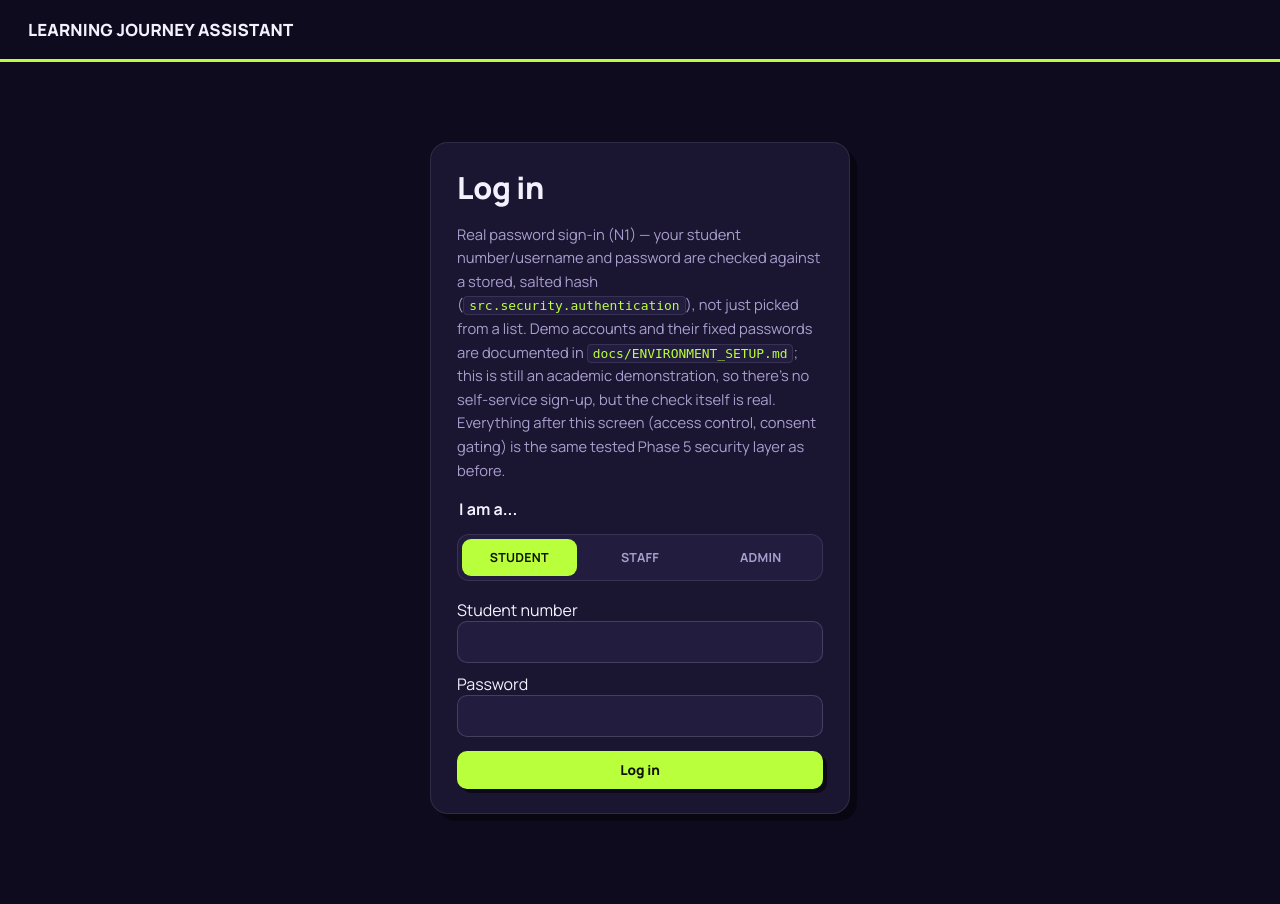
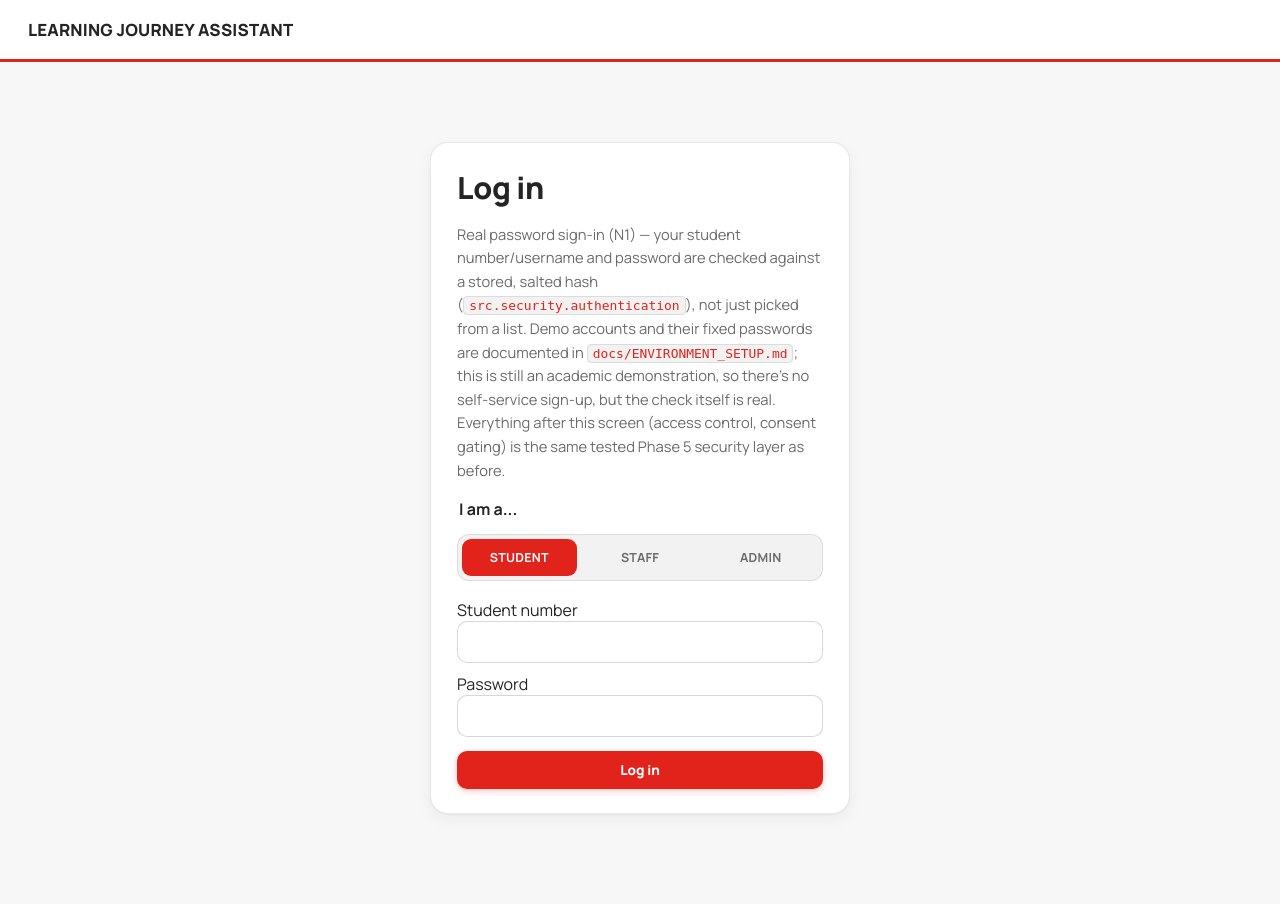
Before and after one commit to Kartik0219/learning-journey-assistant, a Flask app: page /login in a window 1280 px wide. Run offline with Flask 3, Linux system fonts and the light colour scheme; some web fonts are replaced.

Commit message:
Refactor CSS variables and styles in base.html
Updated color variables and styles for improved UI appearance.

```diff
--- a/src/deliver/templates/base.html
+++ b/src/deliver/templates/base.html
@@ -8,21 +8,21 @@
   <link href="https://fonts.googleapis.com/css2?family=Unbounded:wght@600;700;800;900&family=Manrope:wght@400;500;600;700;800&display=swap" rel="stylesheet">
   <style>
     :root {
-      --bg: #0f0b1f;
-      --surface: #1a1530;
-      --surface-2: #221c3f;
-      --ring-hole: #1a1530;
-      --border: rgba(244,241,255,0.10);
-      --border-strong: rgba(244,241,255,0.16);
-      --ink: #f4f1ff;
-      --muted: #a99fce;
-      --accent: #baff3c;
-      --accent-ink: #0f1400;
-      --violet: #8f6bff;
-      --pink: #ff4fa3;
-      --good: #baff3c;
-      --warn: #ffb545;
-      --bad: #ff5c7c;
+      --bg: #f7f7f8;
+      --surface: #ffffff;
+      --surface-2: #f2f2f3;
+      --ring-hole: #ffffff;
+      --border: rgba(36,36,36,0.10);
+      --border-strong: rgba(36,36,36,0.18);
+      --ink: #242424;
+      --muted: #6b6b6b;
+      --accent: #e2231b;
+      --accent-ink: #ffffff;
+      --violet: #7a3ff2;
+      --pink: #b3164f;
+      --good: #1e7d3c;
+      --warn: #b5760a;
+      --bad: #e2231b;
       --font-display: 'Unbounded', 'Manrope', -apple-system, "Segoe UI", Calibri, Arial, sans-serif;
       --font: 'Manrope', -apple-system, "Segoe UI", Calibri, Arial, sans-serif;
     }
@@ -35,7 +35,7 @@
       -webkit-font-smoothing: antialiased;
     }
     header.top {
-      background: var(--bg);
+      background: var(--surface);
       border-bottom: 3px solid var(--accent);
       padding: 18px 28px;
       display: flex;
@@ -67,8 +67,22 @@
       border-radius: 18px;
       padding: 24px 26px;
       margin-bottom: 20px;
-      box-shadow: 7px 7px 0 rgba(0,0,0,0.45);
+      box-shadow: 0 1px 2px rgba(36,36,36,0.04), 0 6px 16px rgba(36,36,36,0.05);
     }
+    .disclaimer {
+      display: flex;
+      align-items: flex-start;
+      gap: 10px;
+      background: #fdf1f0;
+      border: 1.5px solid rgba(226,35,27,0.22);
+      border-radius: 14px;
+      padding: 12px 16px;
+      margin-bottom: 20px;
+      font-size: 0.86rem;
+      line-height: 1.55;
+      color: var(--ink);
+    }
+    .disclaimer strong { color: var(--accent); }
     h1 {
       font-family: var(--font-display);
       font-weight: 800;
@@ -91,14 +105,13 @@
     .stat-tile {
       background: var(--surface); border: 1.5px solid var(--border); border-radius: 16px;
       padding: 18px 18px; display: flex; flex-direction: column; gap: 4px;
-      box-shadow: 5px 5px 0 rgba(0,0,0,0.4);
+      box-shadow: 0 1px 2px rgba(36,36,36,0.04), 0 4px 12px rgba(36,36,36,0.05);
     }
     .stat-value {
       font-family: var(--font-display); font-weight: 800; font-size: 2rem; color: var(--accent);
       font-variant-numeric: tabular-nums; line-height: 1;
-      text-shadow: 0 0 18px rgba(186,255,60,0.35);
     }
-    .stat-tile.warn .stat-value { color: var(--warn); text-shadow: 0 0 18px rgba(255,181,69,0.35); }
+    .stat-tile.warn .stat-value { color: var(--warn); }
     .stat-label { font-size: 0.72rem; color: var(--muted); font-weight: 700; text-transform: uppercase; letter-spacing: 0.06em; }
 
     .ring {
@@ -109,7 +122,6 @@
       position: relative;
       flex: none;
       background: conic-gradient(var(--ring-color, var(--accent)) calc(var(--pct) * 1%), var(--surface-2) 0);
-      filter: drop-shadow(0 0 10px color-mix(in srgb, var(--ring-color, var(--accent)) 45%, transparent));
     }
     .ring::before { content: ""; position: absolute; inset: 7px; background: var(--ring-hole); border-radius: 50%; }
     .ring-value { position: relative; font-family: var(--font-display); font-weight: 700; font-size: 0.88rem; color: var(--ink); font-variant-numeric: tabular-nums; }
@@ -135,9 +147,9 @@
     .badge.low { background: var(--good); }
     .badge.medium { background: var(--warn); }
     .badge.high { background: var(--bad); }
-    .badge.quiz-recall { background: var(--violet); color: #100a24; }
+    .badge.quiz-recall { background: var(--violet); color: #ffffff; }
     .badge.quiz-apply { background: var(--accent); }
-    .badge.quiz-evaluate { background: var(--pink); color: #22001a; }
+    .badge.quiz-evaluate { background: var(--pink); color: #ffffff; }
 
     .quiz-question, .gap-item {
       border-radius: 12px;
@@ -167,7 +179,7 @@
       border: 1.5px solid var(--border-strong);
       border-radius: 10px;
       padding: 9px 13px;
-      background: var(--surface-2);
+      background: var(--surface);
       color: var(--ink);
     }
     select:focus, input:focus { outline: 2px solid var(--accent); outline-offset: 1px; }
@@ -181,10 +193,10 @@
       font-family: var(--font-display);
       font-size: 0.85rem;
       cursor: pointer;
-      box-shadow: 4px 4px 0 rgba(0,0,0,0.5);
+      box-shadow: 0 2px 6px rgba(226,35,27,0.25);
     }
-    button.primary:hover { transform: translate(-1px, -1px); box-shadow: 5px 5px 0 rgba(0,0,0,0.5); }
-    button.primary:active { transform: translate(1px, 1px); box-shadow: 2px 2px 0 rgba(0,0,0,0.5); }
+    button.primary:hover { filter: brightness(1.08); }
+    button.primary:active { filter: brightness(0.95); }
     .error { color: var(--bad); font-size: 0.9rem; margin-top: 8px; font-weight: 700; }
 
     .outcomes-grid { display: grid; grid-template-columns: repeat(auto-fit, minmax(360px, 1fr)); gap: 20px; }
@@ -205,9 +217,9 @@
       background: var(--surface-2); border: 1px solid var(--border); border-radius: 12px;
     }
     .priority-dot { width: 9px; height: 9px; border-radius: 50%; flex: none; }
-    .priority-dot.good { background: var(--good); box-shadow: 0 0 8px rgba(186,255,60,0.6); }
-    .priority-dot.warn { background: var(--warn); box-shadow: 0 0 8px rgba(255,181,69,0.6); }
-    .priority-dot.bad { background: var(--bad); box-shadow: 0 0 8px rgba(255,92,124,0.6); }
+    .priority-dot.good { background: var(--good); }
+    .priority-dot.warn { background: var(--warn); }
+    .priority-dot.bad { background: var(--bad); }
     .priority-text { flex: 1; font-size: 0.85rem; line-height: 1.4; color: var(--ink); }
     .priority-pct { font-family: var(--font-display); font-weight: 700; font-size: 0.8rem; font-variant-numeric: tabular-nums; white-space: nowrap; }
     .priority-pct.good { color: var(--good); }
@@ -234,7 +246,6 @@
     .subject-chip {
       display: flex; flex-direction: column; align-items: center; text-align: center; gap: 10px;
       background: var(--surface-2); border: 1.5px solid var(--border-strong); border-radius: 16px; padding: 20px 14px;
-      box-shadow: 4px 4px 0 rgba(0,0,0,0.4);
     }
     .subject-chip-code {
       font-family: var(--font-display); font-weight: 700; font-size: 0.72rem;
@@ -258,7 +269,7 @@
     @media (max-width: 600px) {
       header.top { padding: 14px 18px; flex-direction: column; align-items: flex-start; gap: 6px; }
       main { padding: 20px 12px 40px; }
-      .card { padding: 18px; box-shadow: 5px 5px 0 rgba(0,0,0,0.45); }
+      .card { padding: 18px; }
       table.priority { display: block; overflow-x: auto; }
       .subject-overview { grid-template-columns: 1fr 1fr; }
       .outcomes-grid { grid-template-columns: 1fr; }
```
